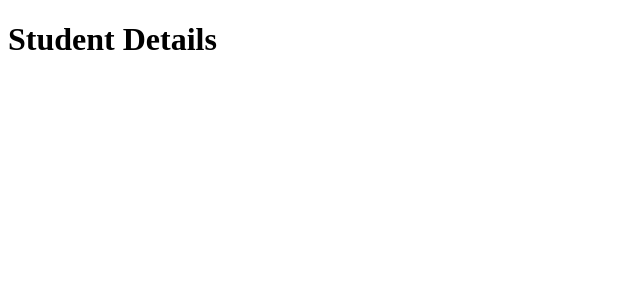
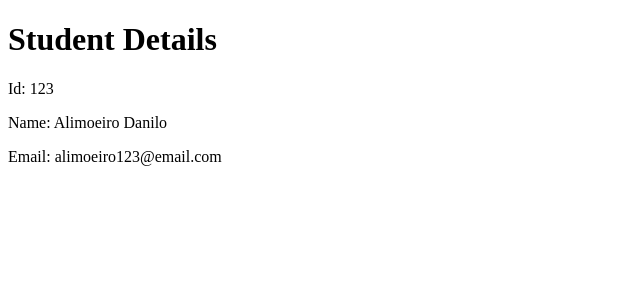
Before and after one commit to douglimaonline/JavaScript, a Next.js app in the folder Curso-nextjs/renderization/: page /students/123 in a window 1280 px wide. Shown: the top 300 px of the page, without its empty margins (0-640 px from the left). Built offline with nearby package versions, Linux system fonts and the light colour scheme.

Commit message:
getStaticPaths part2

```diff
--- a/Curso-nextjs/renderization/pages/students/[id].jsx
+++ b/Curso-nextjs/renderization/pages/students/[id].jsx
@@ -9,16 +9,24 @@ export function getStaticPaths() {
   }
 }
 
-export function getStaticProps() {
+export async function getStaticProps(context) {
+  const resp = await fetch(
+    `http://localhost:3000/api/students/${context.params.id}`
+  )
+  const student = await resp.json()
   return {
-    props: {},
+    props: { student },
   }
 }
 
-export default function studentById() {
+export default function studentById(props) {
+  const { student } = props
   return (
     <div>
       <h1>Student Details</h1>
+      <p>Id: {student.id}</p>
+      <p>Name: {student.name}</p>
+      <p>Email: {student.email}</p>
     </div>
   )
 }
```
